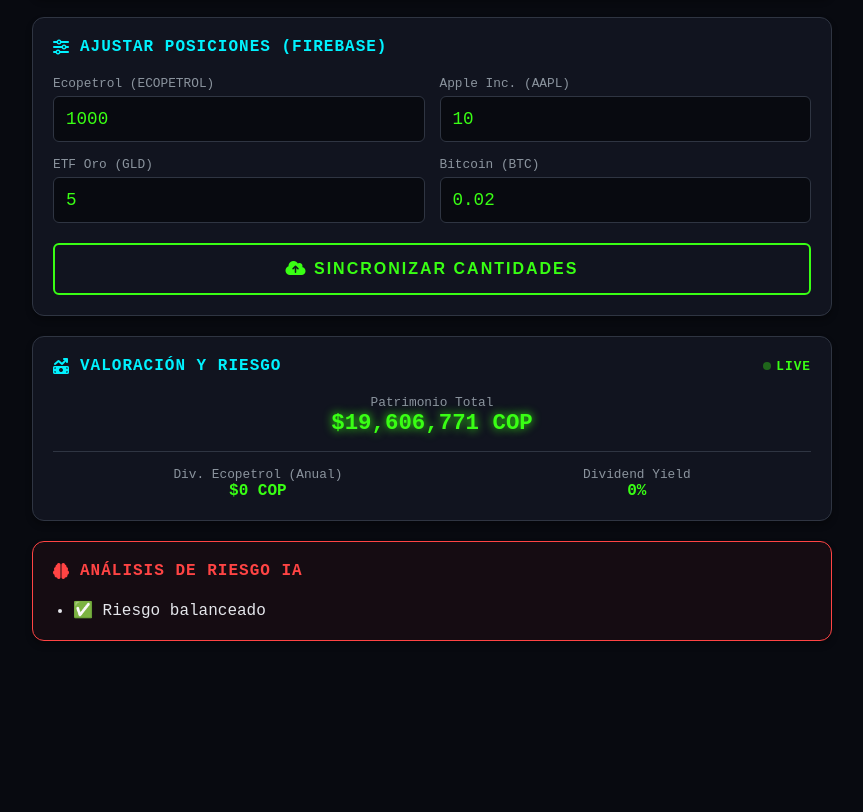
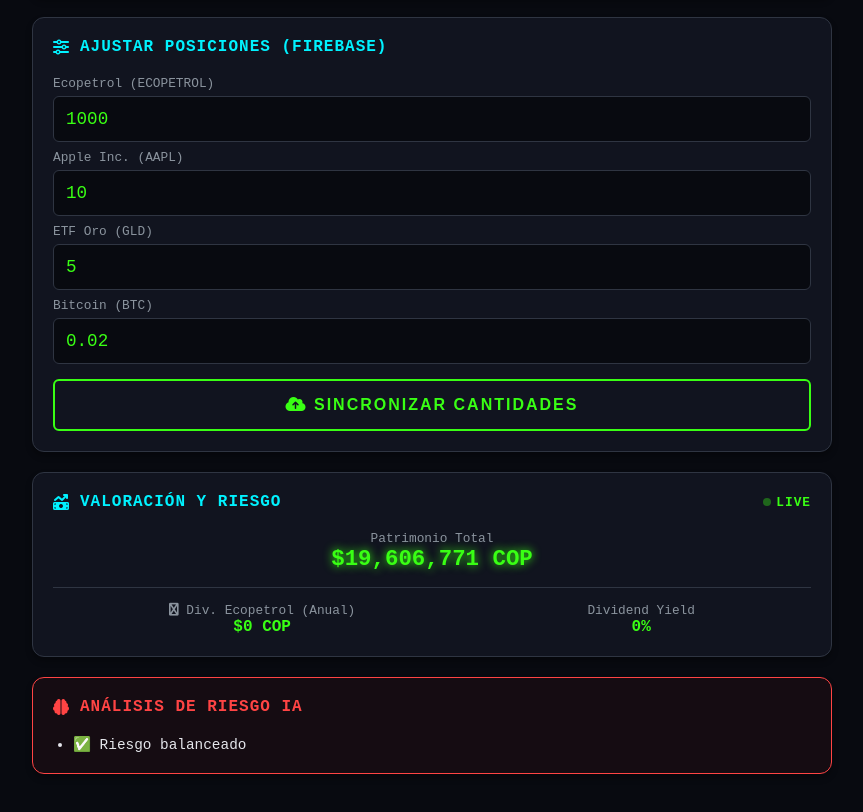
Before and after one commit to Dentalmovilr4/DMR4-Quantum-Assets, a website with bundled scripts: page public/index.html in a window 1280 px wide. Shown: the part 724-1536 px from the top of the page, without its empty margins (208-1071 px from the left). Before the commit the page ends 1445 px from the top, so only its background shows below. Built offline with nearby package versions, Linux system fonts and the light colour scheme; some packages are replaced by stand-ins of ours; no server answers.

Commit message:
Actualizar index.html

```diff
--- a/public/index.html
+++ b/public/index.html
@@ -5,58 +5,47 @@
     <meta name="viewport" content="width=device-width, initial-scale=1.0, maximum-scale=1.0, user-scalable=no">
     <title>DMR4 Quantum Assets | Live Terminal</title>
 
-    <!-- CSS -->
     <link rel="stylesheet" href="css/style.css">
-
-    <!-- ICONOS -->
     <link rel="stylesheet" href="https://cdnjs.cloudflare.com/ajax/libs/font-awesome/6.5.1/css/all.min.css">
 
-    <!-- ✅ CHART.JS CORRECTO (CLAVE) -->
-    <script src="https://cdn.jsdelivr.net/npm/chart.js@4.4.1/dist/chart.umd.min.js"></script>
+    <script src="https://cdn.jsdelivr.net/npm/chart.js"></script>
 </head>
-
 <body>
-
     <header>
         <h1>💎 DMR4 QUANTUM</h1>
         <p>Terminal de Mercado de Capitales | Dentalmovilr4</p>
     </header>
 
     <div class="container">
-
-        <!-- 📊 DISTRIBUCIÓN -->
         <div class="card">
             <h2><i class="fa-solid fa-chart-pie"></i> Distribución de Activos</h2>
-            <div style="height: 250px;">
+            <div style="height: 250px; position: relative;">
                 <canvas id="assetChart"></canvas>
             </div>
         </div>
 
-        <!-- 📈 HISTÓRICO -->
         <div class="card">
             <h2><i class="fa-solid fa-chart-line"></i> Rendimiento Semanal</h2>
-            <div style="height: 150px;">
+            <div style="height: 150px; position: relative;">
                 <canvas id="historyChart"></canvas>
             </div>
         </div>
 
-        <!-- ⚙️ CONTROLES -->
         <div class="card">
             <h2><i class="fa-solid fa-sliders"></i> Ajustar Posiciones (Firebase)</h2>
-            <div id="controls"></div>
-
-            <button onclick="actualizarTodo()" id="btn-recalc">
+            <div id="controls" style="display: flex; flex-direction: column; gap: 8px;">
+                <p style="color: var(--text-muted); font-size: 0.8rem; text-align: center;">Cargando posiciones...</p>
+            </div>
+            <button onclick="window.actualizarTodo()" id="btn-recalc" style="margin-top: 15px; cursor: pointer;">
                 <i class="fa-solid fa-cloud-arrow-up"></i> Sincronizar Cantidades
             </button>
         </div>
 
-        <!-- 💰 VALOR -->
         <div class="card">
             <h2>
                 <i class="fa-solid fa-money-bill-trend-up"></i> Valoración y Riesgo
                 <span id="live-indicator"><span class="dot"></span> LIVE</span>
             </h2>
-
             <div style="display: flex; flex-direction: column; gap: 15px;">
                 <div style="text-align: center;">
                     <p style="color: var(--text-muted); margin: 0; font-size: 0.8rem;">Patrimonio Total</p>
@@ -64,41 +53,26 @@
                 </div>
 
                 <div style="display: flex; justify-content: space-around; border-top: 1px solid var(--border-color); padding-top: 15px;">
-
                     <div style="text-align: center;">
-                        <p style="color: var(--text-muted); margin: 0; font-size: 0.8rem;">
-                            Div. Ecopetrol (Anual)
-                        </p>
-                        <span id="dividend-annual" style="color: var(--neon-green); font-weight: bold;">
-                            $0 COP
-                        </span>
+                        <p style="color: var(--text-muted); margin: 0; font-size: 0.8rem;"><i class="fab fa-oil-well"></i> Div. Ecopetrol (Anual)</p>
+                        <span id="dividend-annual" style="color: var(--neon-green); font-weight: bold;">$0 COP</span>
                     </div>
-
                     <div style="text-align: center;">
-                        <p style="color: var(--text-muted); margin: 0; font-size: 0.8rem;">
-                            Dividend Yield
-                        </p>
-                        <span id="dividend-yield" style="color: var(--neon-green); font-weight: bold;">
-                            0%
-                        </span>
+                        <p style="color: var(--text-muted); margin: 0; font-size: 0.8rem;">Dividend Yield</p>
+                        <span id="dividend-yield" style="color: var(--neon-green); font-weight: bold;">0%</span>
                     </div>
-
                 </div>
             </div>
         </div>
 
-        <!-- 🧠 RIESGO -->
         <div class="card" style="border-color: var(--neon-red); background: rgba(255,68,68,0.05);">
-            <h2 style="color: var(--neon-red);">
-                <i class="fa-solid fa-brain"></i> Análisis de Riesgo IA
-            </h2>
-            <ul id="rebalance-actions" style="margin: 0; padding-left: 20px;"></ul>
+            <h2 style="color: var(--neon-red);"><i class="fa-solid fa-brain"></i> Análisis de Riesgo IA</h2>
+            <ul id="rebalance-actions" style="margin: 0; padding-left: 20px; font-size: 0.9rem;">
+                <li style="color: var(--text-muted);">Iniciando motor de análisis...</li>
+            </ul>
         </div>
-
     </div>
 
-    <!-- ✅ TU APP -->
     <script type="module" src="js/app.js"></script>
-
 </body>
 </html>
```
